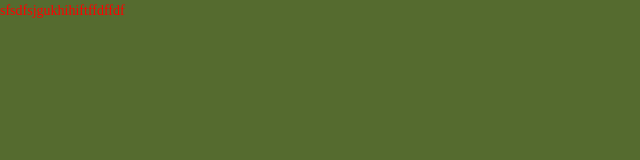
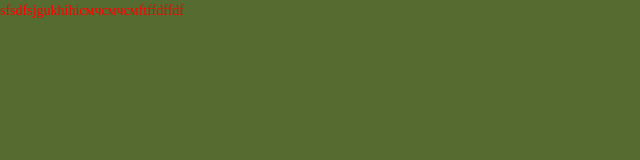
Before and after one commit to newspacestar/FutureTech, a plain HTML site: page index.html in a window 1280 px wide. Shown: the full height of the page, 0-640 px from the left. Drawn offline with nearby package versions, Linux system fonts and the light colour scheme; files that its build step writes are made by us from their sources.

Commit message:
commit 15

```diff
--- a/index.html
+++ b/index.html
@@ -10,6 +10,6 @@
 	<link rel="stylesheet" href="styles/main.css">
 </head>
 <body>
-<p>sfsdfsjgukhihiftffdffdf</p>
+<p>sfsdfsjgukhihiсмчсмчсмftffdffdf</p>
 </body>
 </html>
```
